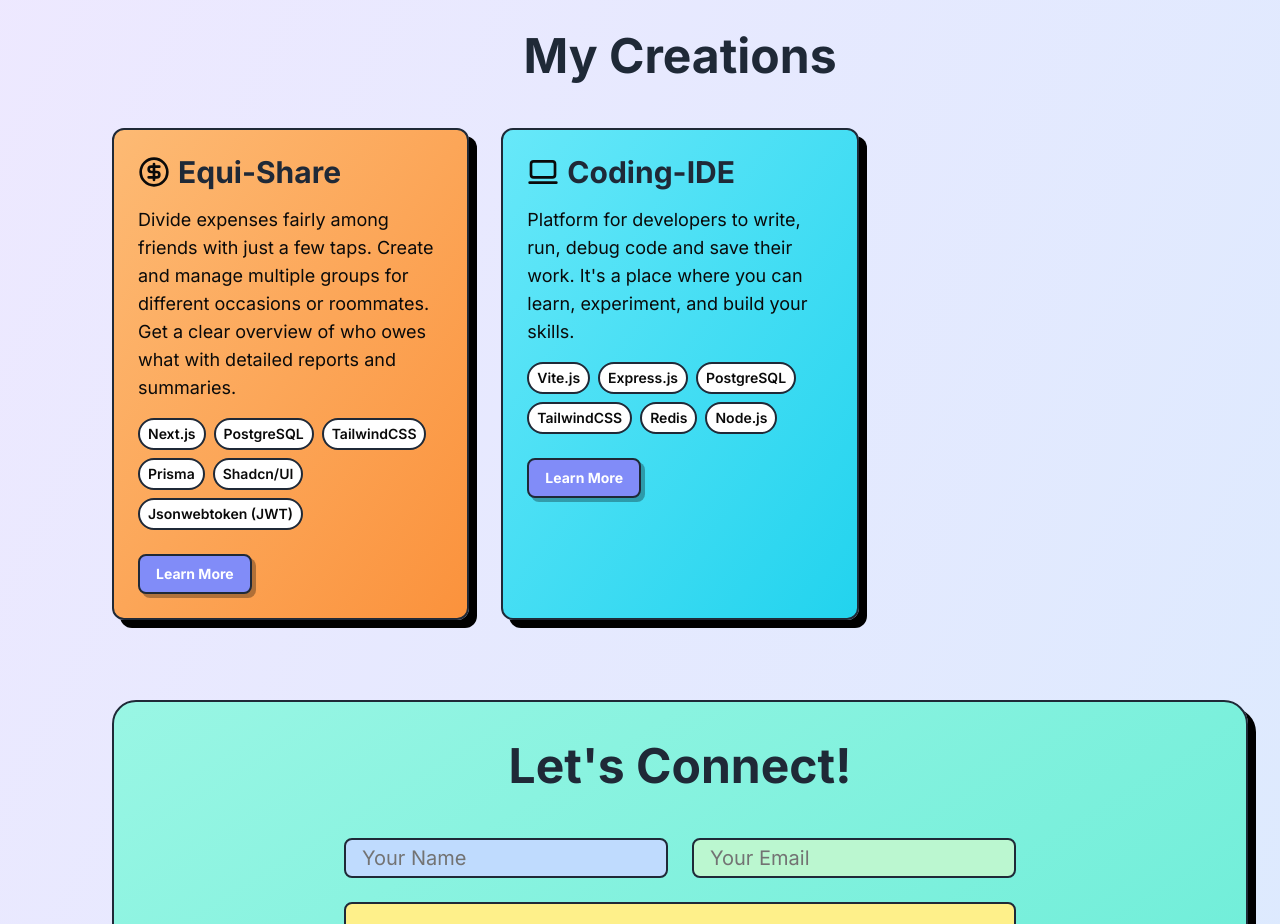
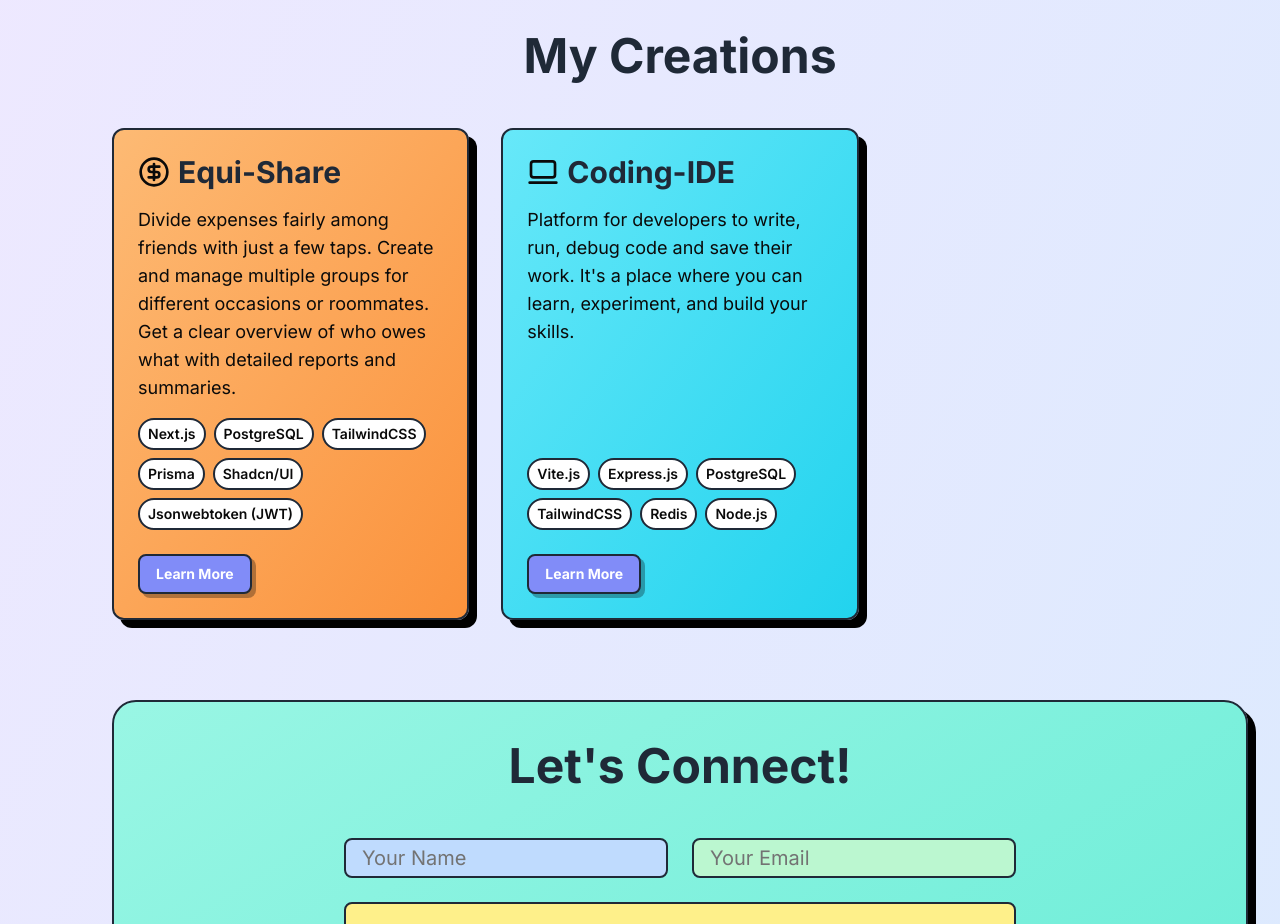
Before and after one commit to namansharma3007/Portfolio-Naman, a Next.js app: page / in a window 1280 px wide. Shown: the part 1200-2124 px from the top of the page. Built offline with nearby package versions, Linux system fonts and the light colour scheme.

Commit message:
fix: moved button to bottom for projects

```diff
--- a/components/projects.tsx
+++ b/components/projects.tsx
@@ -49,11 +49,12 @@ const Projects = () => {
         {projects.map((project, index) => (
           <motion.div
             key={index}
-            className={`${project.color} p-6 rounded-xl border-2 border-gray-800 shadow-[8px_8px_0px_0px_rgba(0,0,0,1)] transform transition-all duration-300 hover:translate-x-1 hover:translate-y-1 hover:shadow-none`}
+            className={`${project.color} p-6 rounded-xl border-2 border-gray-800 shadow-[8px_8px_0px_0px_rgba(0,0,0,1)] transform transition-all duration-300 hover:translate-x-1 hover:translate-y-1 hover:shadow-none flex flex-col justify-between`}
             initial={{ opacity: 0, y: 20 }}
             animate={{ opacity: 1, y: 0 }}
             transition={{ duration: 0.5, delay: index * 0.1 }}
           >
+            <div>
               <div className="flex items-center mb-4">
                 {project.icon}
                 <h3 className="text-2xl lg:text-3xl font-bold ml-2 text-gray-800">
@@ -61,6 +62,9 @@ const Projects = () => {
                 </h3>
               </div>
               <p className="text-lg mb-4">{project.description}</p>
+            </div>
+
+            <div>
               <div className="mb-4">
                 {project.technologies.map((tech, techIndex) => (
                   <span
@@ -71,13 +75,12 @@ const Projects = () => {
                   </span>
                 ))}
               </div>
-            <Button
-
-              className="bg-indigo-400 hover:bg-indigo-500 text-white font-bold py-2 px-4 rounded-lg transform transition-all duration-300 hover:translate-x-1 hover:translate-y-1 border-2 border-gray-800 shadow-[4px_4px_0px_0px_rgba(0,0,0,0.3)] hover:shadow-none"
-            >
-              <a href={project.link}
-              target="_blank">Learn More</a>
+              <Button className="bg-indigo-400 hover:bg-indigo-500 text-white font-bold py-2 px-4 rounded-lg transform transition-all duration-300 hover:translate-x-1 hover:translate-y-1 border-2 border-gray-800 shadow-[4px_4px_0px_0px_rgba(0,0,0,0.3)] hover:shadow-none">
+                <a href={project.link} target="_blank">
+                  Learn More
+                </a>
               </Button>
+            </div>
           </motion.div>
         ))}
       </div>
```
Lines whose indentation alone changed are shown as unchanged.
